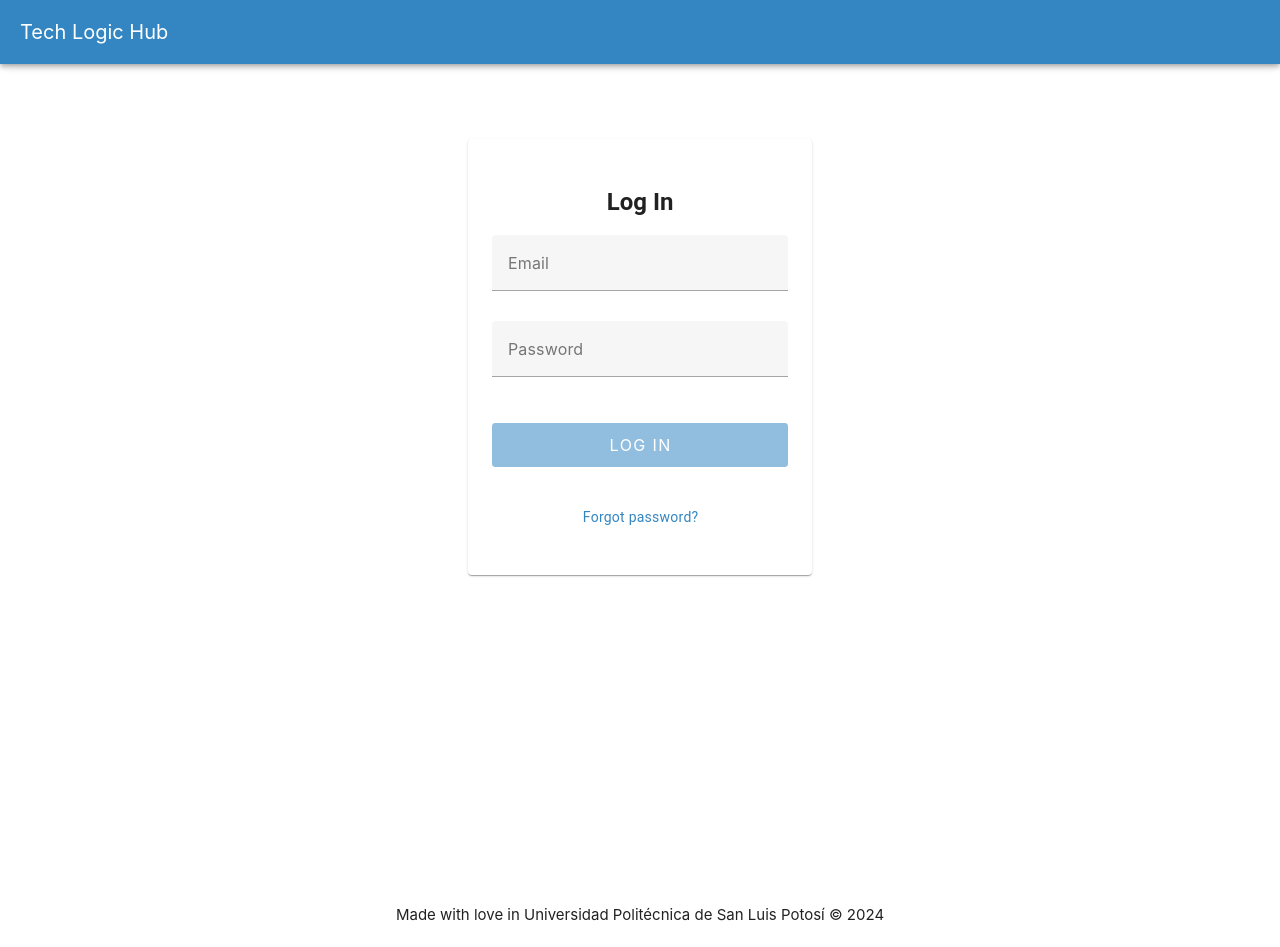
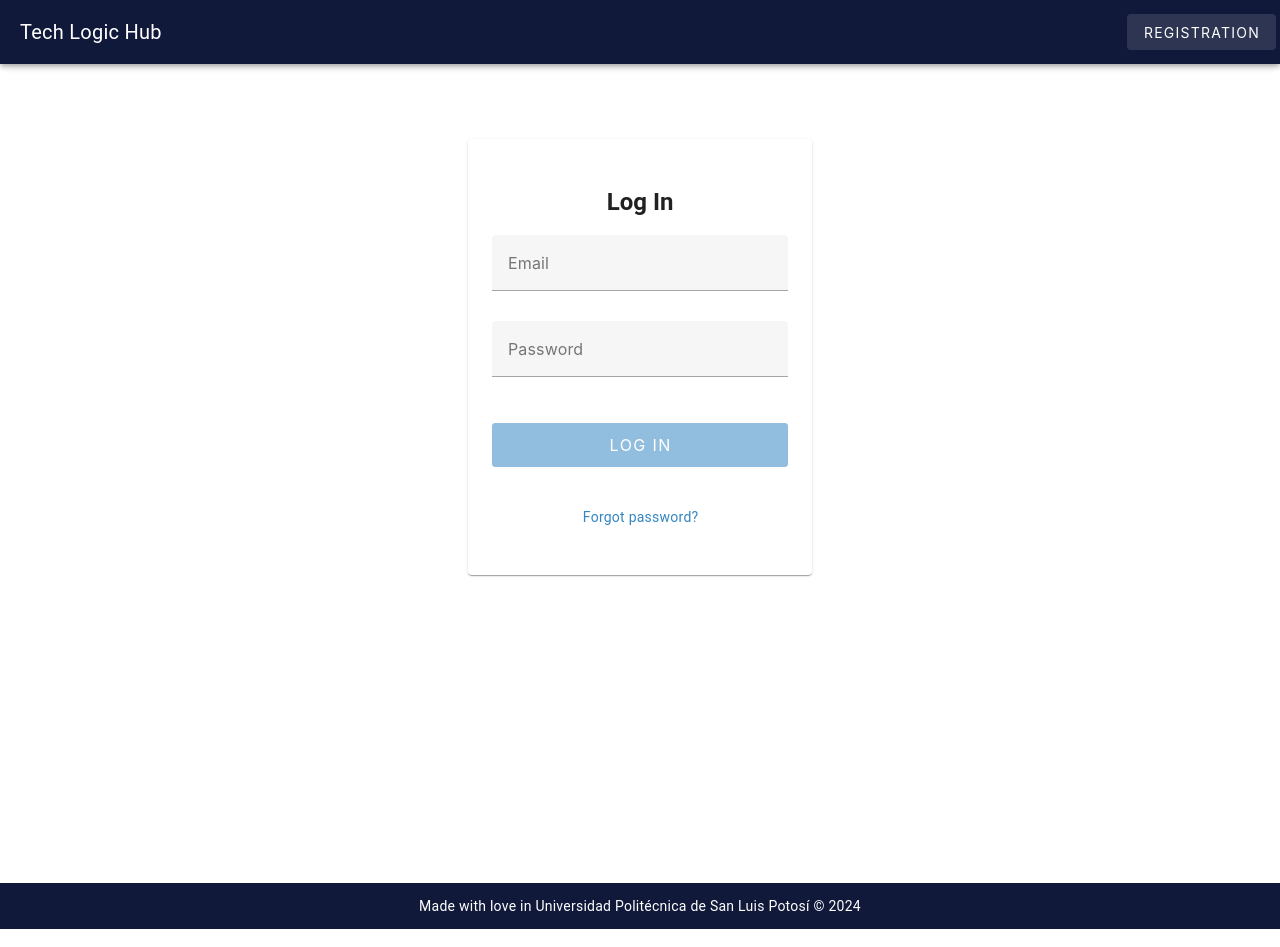
Before and after one commit to MiauRos/TechLogicHub, a Vue app: page / in a window 1280 px wide. Built offline with nearby package versions, Linux system fonts and the light colour scheme.

Commit message:
feat: add logo and fix page layout

```diff
--- a/src/components/layout/CustomFooter.vue
+++ b/src/components/layout/CustomFooter.vue
@@ -1,7 +1,9 @@
 <template>
-  <v-footer>
-    <v-col class="text-center">
-      <span>Made with love in Universidad Politécnica de San Luis Potosí &copy; 2024</span>
+  <v-footer color="#10193A">
+    <v-col class="text-center py-2">
+      <span class="text-white text-body-2">
+        Made with love in Universidad Politécnica de San Luis Potosí &copy; 2024
+      </span>
     </v-col>
   </v-footer>
 </template>
@@ -11,5 +13,14 @@
 </script>
 
 <style scoped>
-/* Estilos específicos si lo deseas */
+/* Ajuste de márgenes para centrar mejor el texto */
+.text-center {
+  margin: 0 auto;
+}
+
+.v-footer {
+  max-height: 50px;
+  line-height: 30px; /* Centra verticalmente el texto */
+  padding: 0;
+}
 </style>
--- a/src/components/layout/CustomNavbar.vue
+++ b/src/components/layout/CustomNavbar.vue
@@ -1,25 +1,32 @@
 <template>
-  <v-app-bar color="#3386C1">
-    <v-toolbar-title>Tech Logic Hub</v-toolbar-title>
+  <v-app-bar color="#10193A" dark elevate-on-scroll>
+    <v-toolbar-title class="text-h6 font-weight-bold">Tech Logic Hub</v-toolbar-title>
 
     <v-spacer></v-spacer>
 
-    <v-btn text to="/home" v-if="!show">Home</v-btn>
-    <v-btn text to="/user" v-if="!show">User</v-btn>
-    <v-btn text to="/ins" v-if="!show">Register</v-btn>
-    <v-btn text to="/" v-if="!show">Log Out</v-btn>
+    <v-btn to="/" v-if="show" class="text-white">Registration</v-btn>
+    <v-btn to="/home" v-if="!show" class="text-white">Home</v-btn>
+    <v-btn to="/user" v-if="!show" class="text-white">User</v-btn>
+    <v-btn to="/ins" v-if="!show" class="text-white">Register</v-btn>
+    <v-btn to="/" v-if="!show" class="text-white" @click="logOut">Log Out</v-btn>
   </v-app-bar>
 </template>
 
 <script setup>
 import router from '@/router/index.js'
-import { computed, onMounted } from 'vue'
+import { computed } from 'vue'
 
 const show = computed(() => {
   return router.currentRoute.value.name === 'login'
 })
+
+const logOut = () => {
+  localStorage.removeItem('user');
+}
 </script>
 
 <style scoped>
-/* Puedes agregar estilos específicos si lo deseas */
+.v-toolbar-title {
+  margin-left: 16px;
+}
 </style>
```
Also changed, not shown: src/assets/Logo3.jpg (added).
